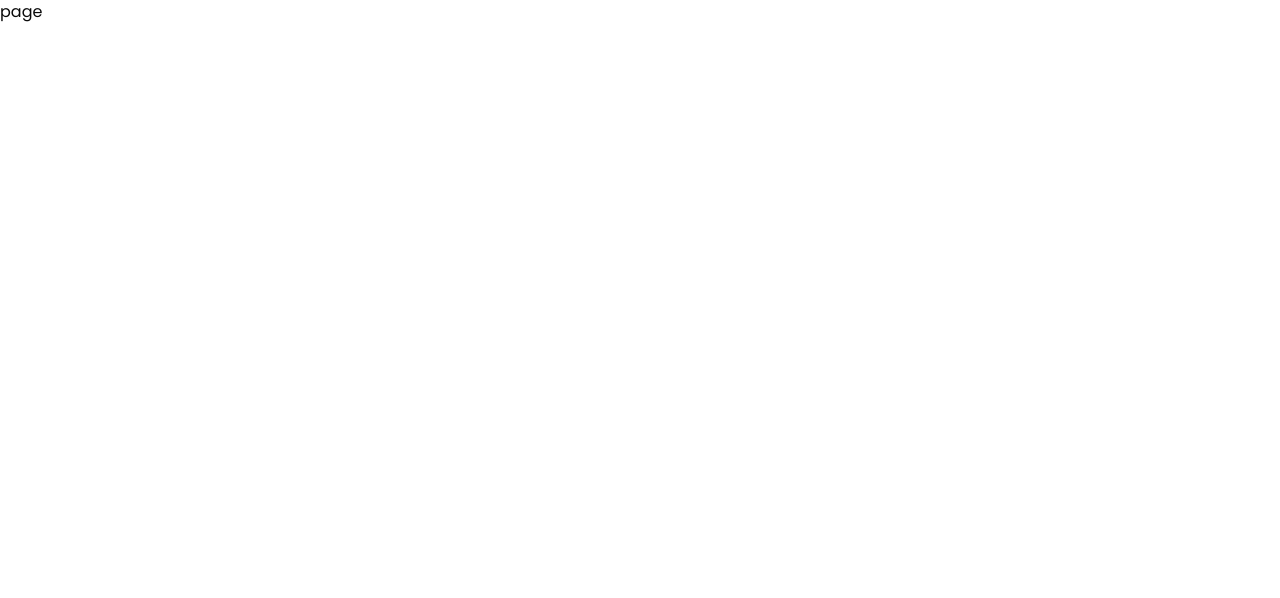
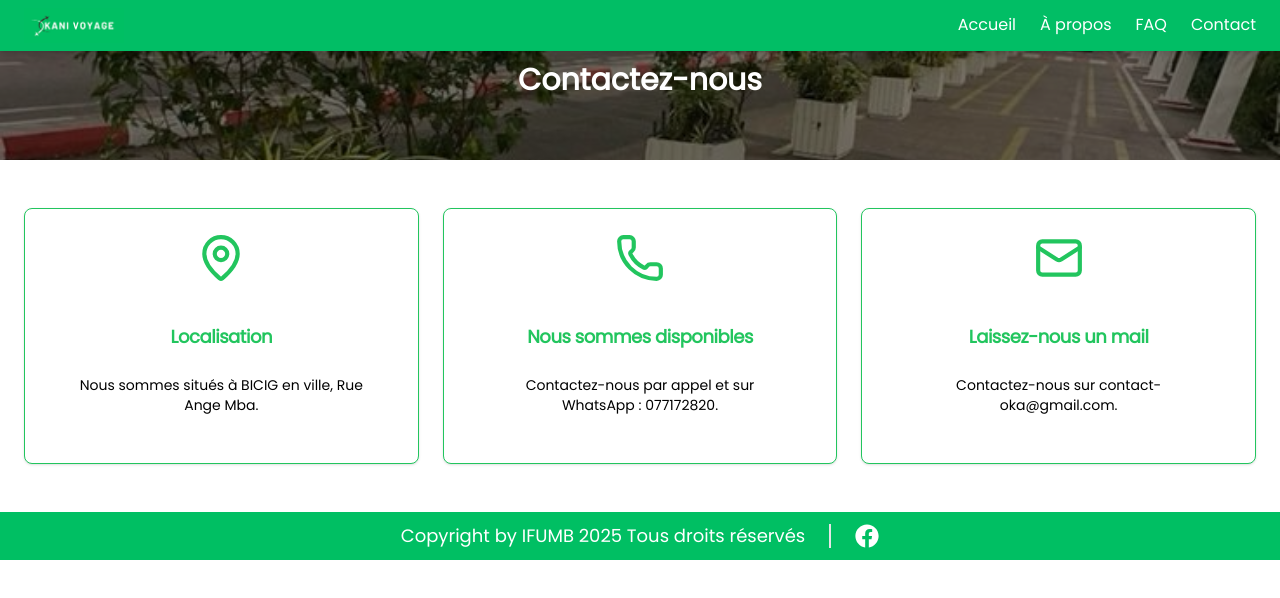
Before and after one commit to Kedesh11/oka, a Next.js app: page /conctact in a window 1280 px wide. Shown: the top 598 px of the page. Built offline with nearby package versions, Linux system fonts and the light colour scheme.

Commit message:
premiere version de la page contact

```diff
--- a/src/app/a-propos/page.tsx
+++ b/src/app/a-propos/page.tsx
@@ -1,9 +1,62 @@
-import React from 'react'
+import React from "react";
+import NavBar from "@/components/navBar";
+import Image from "next/image";
+import Link from "next/link";
+import { Button } from "@/components/ui/button";
 
 const page = () => {
   return (
-    <div>page</div>
-  )
-}
+    <div>
+      <NavBar />
+      {/* Section avec image de fond */}
+      <section
+        className="relative bg-center bg-no-repeat bg-cover h-40 flex items-center justify-center"
+        style={{
+          backgroundImage: "url('/images/Aéroport-Libreville.jpg')",
+        }}
+      >
+        <div className="absolute inset-0 bg-black bg-opacity-50"></div>
+        <h1 className="relative z-10 text-3xl text-white font-bold">
+          A propos de nous
+        </h1>
+      </section>
 
-export default page
+      {/* A propos de Oka-voyage  */}
+      <div className="flex justify-center items-center gap-10 py-10 px-5">
+        <div className="flex justify-center items-center py-10 w-1/2 bg-green-500 border-2 border-black">
+          <Image
+            src="/images/okalogo.png"
+            alt="le logo de Oka-voyage"
+            width={400}
+            height={400}
+          />
+        </div>
+        <div className="w-1/2">
+          <div>
+            <p>
+              <span className="text-green-500 font-bold text-xl">
+                Oka-Voyage
+              </span>{" "}
+              est votre solution pratique et sécurisée pour acheter vos billets
+              de voyage en ligne au Gabon. Grâce à notre plateforme intuitive,
+              réservez facilement vos trajets en bus en quelques clics, sans
+              avoir à vous déplacer. Nous vous offrons un large choix de
+              compagnies, des horaires flexibles et des tarifs avantageux pour
+              rendre vos déplacements plus simples et accessibles. Optez pour un
+              service rapide, fiable et 100 % digital avec Oka Voyage ! 🚍✨
+            </p>
+          </div>
+          <div className="pt-5">
+            <Button className="bg-green-500 h-12 w-34 hover:bg-green-700">
+              <Link href="/" className="">
+                Acheter un billet
+              </Link>
+            </Button>
+          </div>
+        </div>
+      </div>
+    </div>
+  );
+};
+
+export default page;
--- a/src/app/conctact/page.tsx
+++ b/src/app/conctact/page.tsx
@@ -1,9 +1,85 @@
-import React from 'react'
+import React from "react";
+import NavBar from "@/components/navBar";
+import { Card, CardHeader, CardTitle, CardContent } from "@/components/ui/card";
+import { MapPin, Phone, Mail } from "lucide-react";
+import Footer from "@/components/footer";
 
-const page = () => {
+const Page = () => {
   return (
-    <div>page</div>
-  )
-}
+    <div>
+      <NavBar />
 
-export default page
+      {/* Section avec image de fond */}
+      <section
+        className="relative bg-center bg-no-repeat bg-cover h-40 flex items-center justify-center"
+        style={{
+          backgroundImage: "url('/images/Aéroport-Libreville.jpg')",
+        }}
+      >
+        <div className="absolute inset-0 bg-black bg-opacity-50"></div>
+        <h1 className="relative z-10 text-3xl text-white font-bold">
+          Contactez-nous
+        </h1>
+      </section>
+
+      {/* Conteneur des cartes */}
+      <div className="container mx-auto px-6 py-12">
+        <div className="grid grid-cols-1 sm:grid-cols-2 lg:grid-cols-3 gap-6">
+          {/* Carte Localisation */}
+          <Card className="border border-green-500 rounded-lg p-6 text-center">
+            <div className="flex justify-center text-green-500 mb-4">
+              <MapPin size={50} />
+            </div>
+            <CardHeader>
+              <CardTitle className="text-green-500 text-lg font-bold">
+                Localisation
+              </CardTitle>
+            </CardHeader>
+            <CardContent>
+              <p className="text-black text-sm">
+                Nous sommes situés à BICIG en ville, Rue Ange Mba.
+              </p>
+            </CardContent>
+          </Card>
+
+          {/* Carte Contact Téléphone */}
+          <Card className="border border-green-500 rounded-lg p-6 text-center">
+            <div className="flex justify-center text-green-500 mb-4">
+              <Phone size={50} />
+            </div>
+            <CardHeader>
+              <CardTitle className="text-green-500 text-lg font-bold">
+                Nous sommes disponibles
+              </CardTitle>
+            </CardHeader>
+            <CardContent>
+              <p className="text-black text-sm">
+                Contactez-nous par appel et sur WhatsApp : 077172820.
+              </p>
+            </CardContent>
+          </Card>
+
+          {/* Carte Email */}
+          <Card className="border border-green-500 rounded-lg p-6 text-center">
+            <div className="flex justify-center text-green-500 mb-4">
+              <Mail size={50} />
+            </div>
+            <CardHeader>
+              <CardTitle className="text-green-500 text-lg font-bold">
+                Laissez-nous un mail
+              </CardTitle>
+            </CardHeader>
+            <CardContent>
+              <p className="text-black text-sm">
+                Contactez-nous sur contact-oka@gmail.com.
+              </p>
+            </CardContent>
+          </Card>
+        </div>
+      </div>
+      <Footer />
+    </div>
+  );
+};
+
+export default Page;
--- a/src/components/card-home/destinationCardThree.tsx
+++ b/src/components/card-home/destinationCardThree.tsx
@@ -27,8 +27,8 @@ function destinationCardThree() {
         {/* Contenu de la carte */}
         <CardContent>
           <p className="text-black text-sm">
-            Qualité et économies vont de pair avec nos offres exceptionnelles
-            adaptées à votre budget.
+            Qualité et économies vont de pair avec nos offres exceptionnelles et
+            adaptées .
           </p>
         </CardContent>
       </Card>
--- a/src/components/card-home/destinationCardTwo.tsx
+++ b/src/components/card-home/destinationCardTwo.tsx
@@ -28,7 +28,7 @@ function destinationCardTwo() {
         <CardContent>
           <p className="text-black text-sm">
             Un service client fiable et accessible, conçu pour vous offrir une
-            expérience fluide et sans souci.
+            expérience fluide.
           </p>
         </CardContent>
       </Card>
--- a/src/components/navBar.tsx
+++ b/src/components/navBar.tsx
@@ -28,7 +28,7 @@ function NavBar() {
   }, [isOpen]);
 
   return (
-    <nav className="w-full bg-[#01be65] shadow-md px-6 py-2 relative">
+    <nav className="w-full fixed top-0 left-0  z-50 bg-[#01be65] shadow-md px-6 py-2">
       <div className="flex justify-between items-center">
         {/* Logo avec fond blanc et padding */}
         <Link href="/">
@@ -61,7 +61,7 @@ function NavBar() {
             </Link>
           </li>
           <li>
-            <Link href="/about" className="hover:text-green-200 transition">
+            <Link href="/a-propos" className="hover:text-green-200 transition">
               À propos
             </Link>
           </li>
@@ -71,7 +71,7 @@ function NavBar() {
             </Link>
           </li>
           <li>
-            <Link href="/contact" className="hover:text-green-200 transition">
+            <Link href="/conctact" className="hover:text-green-200 transition">
               Contact
             </Link>
           </li>
@@ -96,7 +96,7 @@ function NavBar() {
             </li>
             <li>
               <Link
-                href="/about"
+                href="/a-propos"
                 className="block py-2 px-4 hover:bg-gray-100 rounded"
                 onClick={() => setIsOpen(false)}
               >
@@ -114,7 +114,7 @@ function NavBar() {
             </li>
             <li>
               <Link
-                href="/contact"
+                href="/conctact"
                 className="block py-2 px-4 hover:bg-gray-100 rounded"
                 onClick={() => setIsOpen(false)}
               >
```
Also changed, not shown: public/images/Aéroport-Libreville.jpg (added), 1 other file (tests, documents, lock files or other folders).
